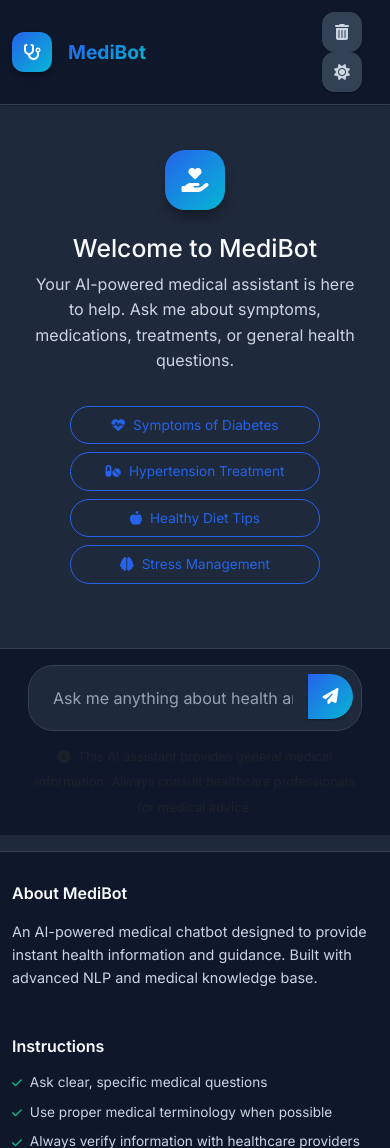
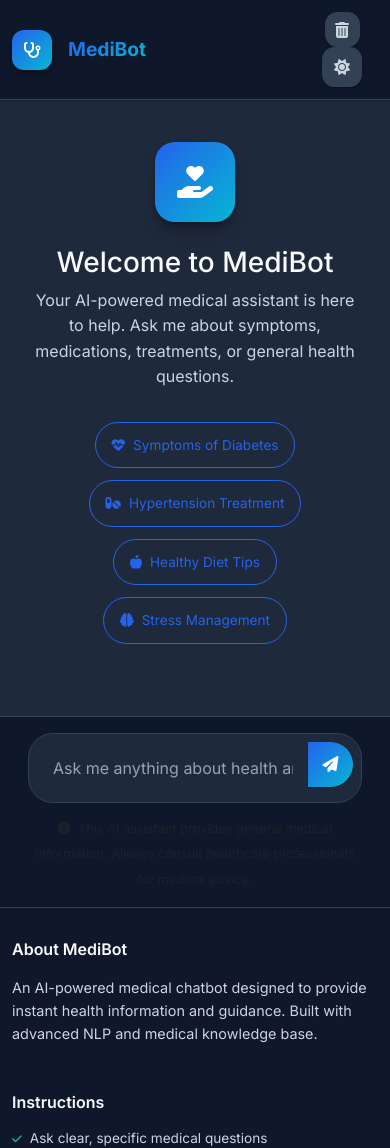
Before and after one commit to 30manas03/medical-chatbot-1, a Flask app: page / in a window 390 px wide. Shown: the top 1148 px of the page. Run offline with Flask 3, Linux system fonts and the light colour scheme.

Commit message:
Updated style.css

```diff
--- a/static/style.css
+++ b/static/style.css
@@ -531,52 +531,56 @@
         height: 40px;
     }
 
-    .main-container {
-        padding: 1rem 0;
-    }
-
-    .chat-container {
-        height: 75vh;
-        border-radius: 15px;
-        margin: 0 0.5rem;
-    }
-
-    .chat-header {
-        padding: 1rem;
-    }
-
-    .bot-avatar {
-        width: 45px;
-        height: 45px;
-        font-size: 1.1rem;
+    .action-btn {
+        width: 35px;
+        height: 35px;
     }
 
     .welcome-message {
-        padding: 2rem 1rem;
+        padding: 3rem 1rem;
     }
 
     .welcome-icon {
-        width: 60px;
-        height: 60px;
-        font-size: 1.5rem;
+        width: 80px;
+        height: 80px;
+        font-size: 2rem;
+    }
+
+    .welcome-content h2 {
+        font-size: 2rem;
     }
 
     .quick-actions {
-        flex-direction: column;
-        align-items: center;
+        grid-template-columns: 1fr;
+        gap: 0.75rem;
     }
 
     .quick-btn {
-        width: 100%;
-        max-width: 250px;
+        padding: 0.875rem 1.25rem;
+        font-size: 0.9rem;
     }
 
-    .message-content {
-        max-width: 85%;
+    .messages-container {
+        padding: 1.5rem 1rem;
     }
 
     .input-container {
-        padding: 1rem;
+        padding: 1.5rem 1rem;
+    }
+
+    .input-group {
+        padding: 0.5rem;
+    }
+
+    .message-input {
+        padding: 0.875rem 1rem;
+        font-size: 1rem;
+    }
+
+    .send-btn {
+        width: 45px;
+        height: 45px;
+        font-size: 1rem;
     }
 
     .footer {
@@ -601,22 +605,25 @@
         display: none;
     }
 
-    .chat-container {
-        height: 80vh;
-        margin: 0;
-        border-radius: 0;
+    .welcome-content h2 {
+        font-size: 1.75rem;
     }
 
-    .welcome-content h4 {
-        font-size: 1.3rem;
+    .welcome-content p {
+        font-size: 1rem;
     }
 
-    .message-content {
-        max-width: 90%;
+    .quick-btn {
+        padding: 0.75rem 1rem;
+        font-size: 0.85rem;
     }
 
-    .message-text {
-        padding: 0.875rem 1rem;
+    .message {
+        margin-bottom: 1.5rem;
+    }
+
+    .input-container {
+        padding: 1rem;
     }
 }
 
```
